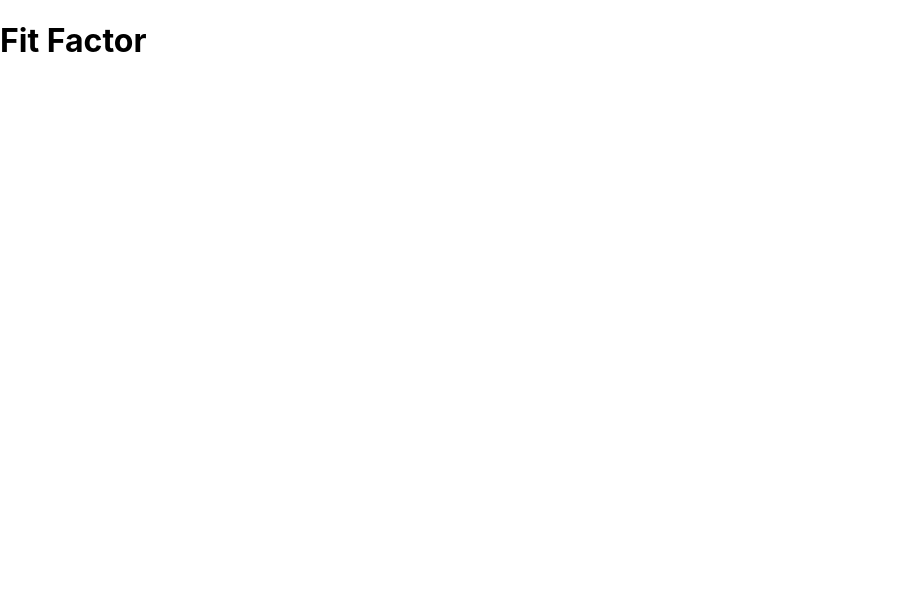
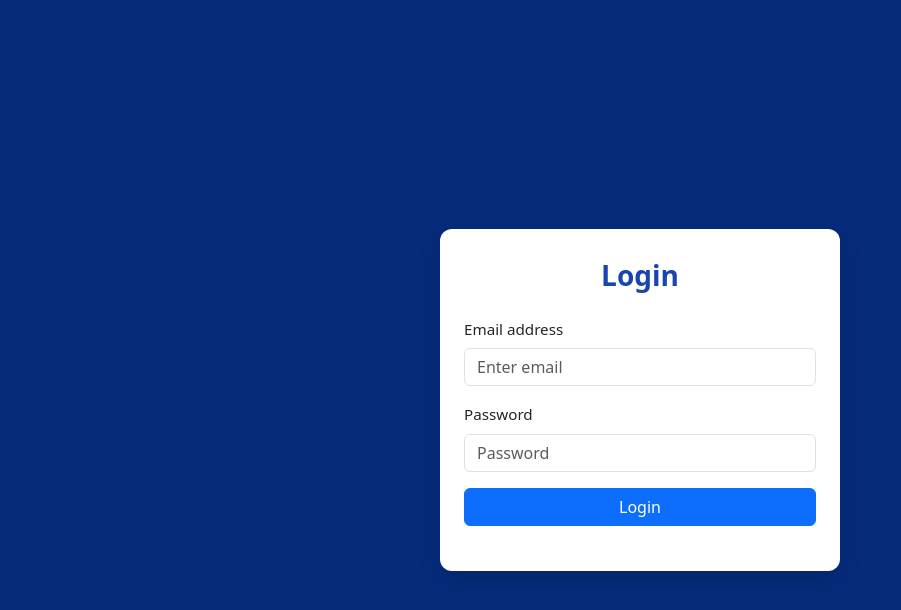
Before and after one commit to michaelmaytin/fit-factor-app, a React (Create React App) app in the folder frontend/: page / in a window 1280 px wide. Shown: the top 610 px of the page, without its empty margins (0-901 px from the left). Built offline with nearby package versions, Linux system fonts and the light colour scheme.

Commit message:
Adding frontend files

```diff
--- a/frontend/package.json
+++ b/frontend/package.json
@@ -8,8 +8,11 @@
     "@testing-library/react": "^16.3.0",
     "@testing-library/user-event": "^13.5.0",
     "axios": "^1.9.0",
+    "bootstrap": "^5.3.7",
     "react": "^19.1.0",
+    "react-bootstrap": "^2.10.10",
     "react-dom": "^19.1.0",
+    "react-router-dom": "^7.6.3",
     "react-scripts": "5.0.1",
     "web-vitals": "^2.1.4"
   },
--- a/frontend/src/App.js
+++ b/frontend/src/App.js
@@ -1,5 +1,38 @@
+import React, { useState } from 'react';
+import { BrowserRouter as Router, Routes, Route, Navigate } from 'react-router-dom';
+import AppNavbar from './navbar';
+import Login from './pages/login';
+import Dashboard from './pages/dashboard';
+import Progress from './pages/progress';
+import Meals from './pages/meals';
+import Profile from './pages/profile';
+import { Container } from 'react-bootstrap';
+
 function App() {
-  return <h1>Fit Factor</h1>;
+  const [isLoggedIn, setIsLoggedIn] = useState(false);
+
+  return (
+    <Router>
+      {!isLoggedIn ? (
+        <Routes>
+          <Route path="*" element={<Login setIsLoggedIn={setIsLoggedIn} />} />
+        </Routes>
+      ) : (
+        <>
+          <AppNavbar setIsLoggedIn={setIsLoggedIn} />
+          <Container style={{ marginTop: '3rem' }}>
+            <Routes>
+              <Route path="/" element={<Dashboard />} />
+              <Route path="/progress" element={<Progress />} />
+              <Route path="/meals" element={<Meals />} />
+              <Route path="/profile" element={<Profile />} />
+              <Route path="*" element={<Navigate to="/" />} />
+            </Routes>
+          </Container>
+        </>
+      )}
+    </Router>
+  );
 }
 
 export default App;
--- a/frontend/src/index.js
+++ b/frontend/src/index.js
@@ -2,6 +2,8 @@ import React from 'react';
 import ReactDOM from 'react-dom/client';
 import './index.css';
 import App from './App';
+import 'bootstrap/dist/css/bootstrap.min.css';
+
 
 const root = ReactDOM.createRoot(document.getElementById('root'));
 root.render(
--- /dev/null
+++ b/frontend/src/navbar.css
@@ -0,0 +1,3 @@
+.custom-blue-navbar {
+    background-color: #082c79 !important;
+  }
--- /dev/null
+++ b/frontend/src/navbar.jsx
@@ -0,0 +1,37 @@
+import React from 'react';
+import { Navbar, Nav, Container, Button } from 'react-bootstrap';
+import { Link, useNavigate } from 'react-router-dom';
+import './navbar.css';
+
+function AppNavbar({ setIsLoggedIn }) {
+  const navigate = useNavigate();
+
+  const handleLogout = () => {
+    setIsLoggedIn(false);
+    navigate('/');
+  };
+
+  return (
+    <Navbar className="custom-blue-navbar" variant="dark" expand="lg" sticky="top">
+      <Container>
+        <Navbar.Brand as={Link} to="/" className="me-4">
+          Fit Factor
+        </Navbar.Brand>
+        <Navbar.Toggle aria-controls="navbar-nav" />
+        <Navbar.Collapse id="navbar-nav">
+          <Nav className="me-auto gap-3">
+            <Nav.Link as={Link} to="/">Dashboard</Nav.Link>
+            <Nav.Link as={Link} to="/progress">Progress</Nav.Link>
+            <Nav.Link as={Link} to="/meals">Meals</Nav.Link>
+            <Nav.Link as={Link} to="/profile">Profile</Nav.Link>
+          </Nav>
+          <Button variant="outline-light" onClick={handleLogout}>
+            Logout
+          </Button>
+        </Navbar.Collapse>
+      </Container>
+    </Navbar>
+  );
+}
+
+export default AppNavbar;
--- /dev/null
+++ b/frontend/src/pages/dashboard.jsx
@@ -0,0 +1,13 @@
+// src/pages/Dashboard.jsx
+import React from 'react';
+
+function Dashboard() {
+  return (
+    <div style={{ padding: 24 }}>
+      <h2>Dashboard</h2>
+      <p>Welcome to Fit Factor!</p>
+   </div>
+  );
+}
+
+export default Dashboard;
--- a/frontend/src/pages/login.css
+++ b/frontend/src/pages/login.css
@@ -1,29 +1,72 @@
+/* body and background */
+body {
+  margin: 0;
+  padding: 0;
+  min-height: 100vh;
+  background-color: #0c2761;
+  font-family: system-ui, -apple-system, BlinkMacSystemFont, "Segoe UI", Roboto, sans-serif;
+}
+
 .login-wrapper {
   display: flex;
   justify-content: center;
   align-items: center;
   min-height: 100vh;
   padding: 20px;
+  background: #062b7a;
 }
 
+
+/* login form container */
 .login-form-container {
   width: 100%;
   max-width: 400px;
-  padding: 20px;
-  border-radius: 5px;
-  box-shadow: 0 0 10px rgba(0,0,0,0.1);
-  background-color: #fff;
+  padding: 30px 24px;
+  border-radius: 12px;
+  background-color: #ffffff;
+  box-shadow: 0 8px 24px rgba(0, 0, 0, 0.1);
 }
 
+/* title styling */
 .login-title {
   text-align: center;
-  margin-bottom: 20px;
+  margin-bottom: 24px;
+  font-size: 1.75rem;
+  font-weight: 600;
+  color: #1747ae;
 }
 
+/* form spacing */
 .login-form {
   margin-bottom: 15px;
 }
 
+/* button styling */
 .login-button {
   width: 100%;
+  background-color: #092a71;
+  color: #ffffff;
+  font-weight: 600;
+  font-size: 1rem;
+  padding: 0.75rem;
+  border: none;
+  border-radius: 8px;
+  transition: background-color 0.2s ease, box-shadow 0.2s ease;
 }
+
+.login-button:hover,
+.login-button:focus {
+  background-color: #1746a0;
+  box-shadow: 0 4px 12px rgba(0, 0, 0, 0.15);
+}
+
+/* form input styles */
+.form-label,
+.form-control {
+  font-size: 0.95rem;
+}
+
+.form-control:focus {
+  border-color: #2563eb;
+  box-shadow: 0 0 0 0.2rem rgba(37, 99, 235, 0.15);
+}
--- a/frontend/src/pages/login.jsx
+++ b/frontend/src/pages/login.jsx
@@ -1,14 +1,13 @@
+// src/pages/login.jsx
 import React, { useState } from 'react';
 import { Form, Button, Alert } from 'react-bootstrap';
-import './Login.css';
+import './login.css';
 
-function Login() {
-  // inputs and errors
+function Login({ setIsLoggedIn }) {
   const [email, setEmail] = useState('');
   const [password, setPassword] = useState('');
   const [errors, setErrors] = useState({});
 
-  // validation function
   const validateForm = () => {
     const newErrors = {};
     if (!email) newErrors.email = 'Email is required';
@@ -18,16 +17,19 @@ function Login() {
     return newErrors;
   };
 
-  // handle form submit
   const handleSubmit = (event) => {
     event.preventDefault();
     const formErrors = validateForm();
+
     if (Object.keys(formErrors).length > 0) {
-      setErrors(formErrors); // errors
+      setErrors(formErrors);
     } else {
       setErrors({});
       console.log('Login attempted with:', { email, password });
-      // backend API
+
+      // ✅ Simulate successful login
+      // In real app, you'd call your backend here
+      setIsLoggedIn(true);
     }
   };
 
@@ -36,7 +38,6 @@ function Login() {
       <div className="login-form-container">
         <h2 className="login-title">Login</h2>
 
-        {/* form error if needed */}
         {errors.form && <Alert variant="danger">{errors.form}</Alert>}
 
         <Form onSubmit={handleSubmit} className="login-form">
@@ -47,7 +48,7 @@ function Login() {
               placeholder="Enter email"
               value={email}
               onChange={(e) => setEmail(e.target.value)}
-              isInvalid={!!errors.email}  // highlight input red on error
+              isInvalid={!!errors.email}
             />
             <Form.Control.Feedback type="invalid">
               {errors.email}
@@ -61,7 +62,7 @@ function Login() {
               placeholder="Password"
               value={password}
               onChange={(e) => setPassword(e.target.value)}
-              isInvalid={!!errors.password}  // highlight input red on error
+              isInvalid={!!errors.password}
             />
             <Form.Control.Feedback type="invalid">
               {errors.password}
--- /dev/null
+++ b/frontend/src/pages/meals.jsx
@@ -0,0 +1,11 @@
+import React from 'react';
+
+function Meals() {
+  return (
+    <div style={{ padding: 24 }}>
+      <h2>Meal Tracker</h2>
+    </div>
+  );
+}
+
+export default Meals;
--- /dev/null
+++ b/frontend/src/pages/profile.jsx
@@ -0,0 +1,11 @@
+import React from 'react';
+
+function Profile() {
+  return (
+    <div style={{ padding: 24 }}>
+      <h2>User Profile</h2>
+      </div>
+  );
+}
+
+export default Profile;
--- /dev/null
+++ b/frontend/src/pages/progress.jsx
@@ -0,0 +1,11 @@
+import React from 'react';
+
+function Progress() {
+  return (
+    <div style={{ padding: 24 }}>
+      <h2>Progress Tracker</h2>
+    </div>
+  );
+}
+
+export default Progress;
```
Also changed, not shown: 1 other file (tests, documents, lock files or other folders).
